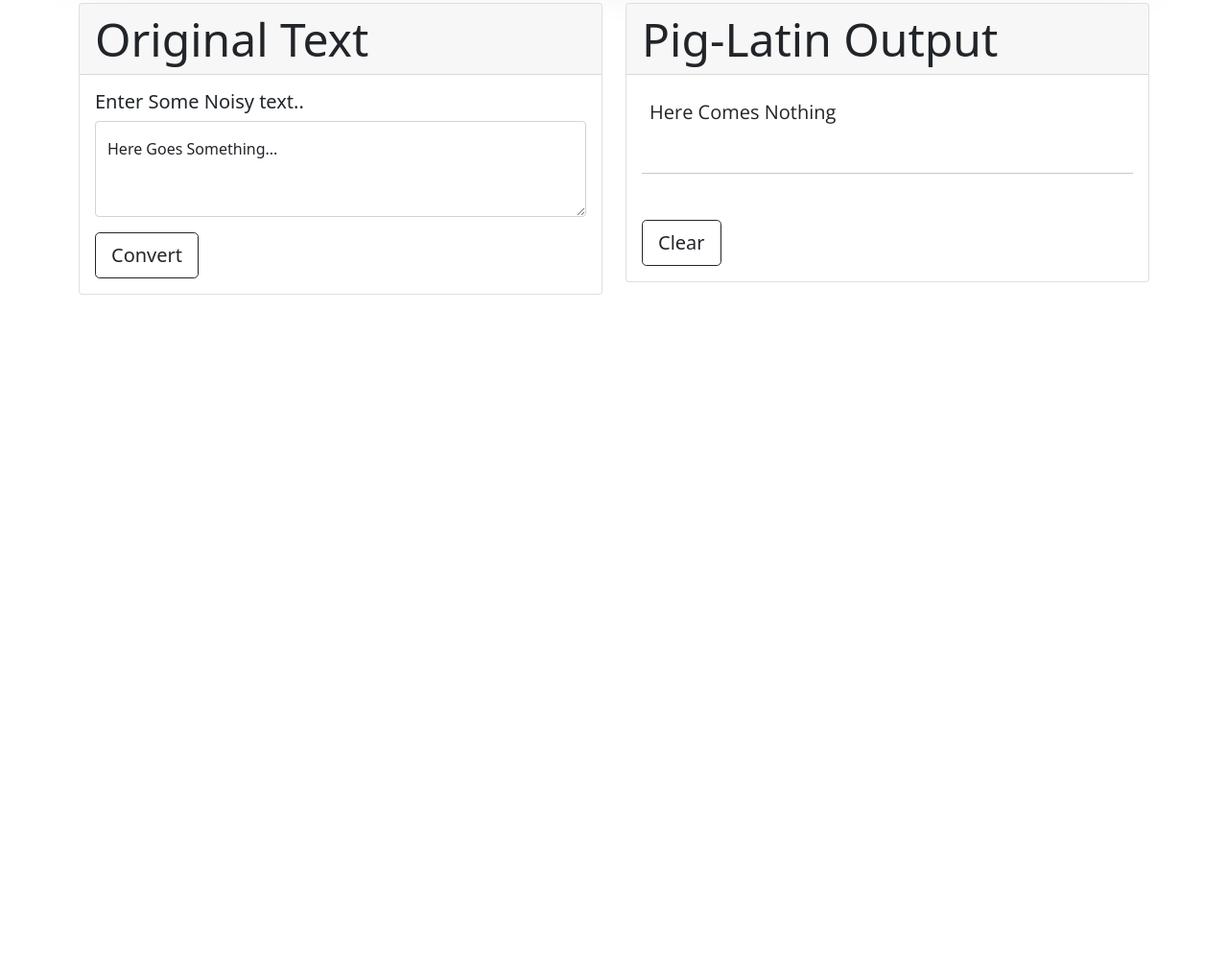
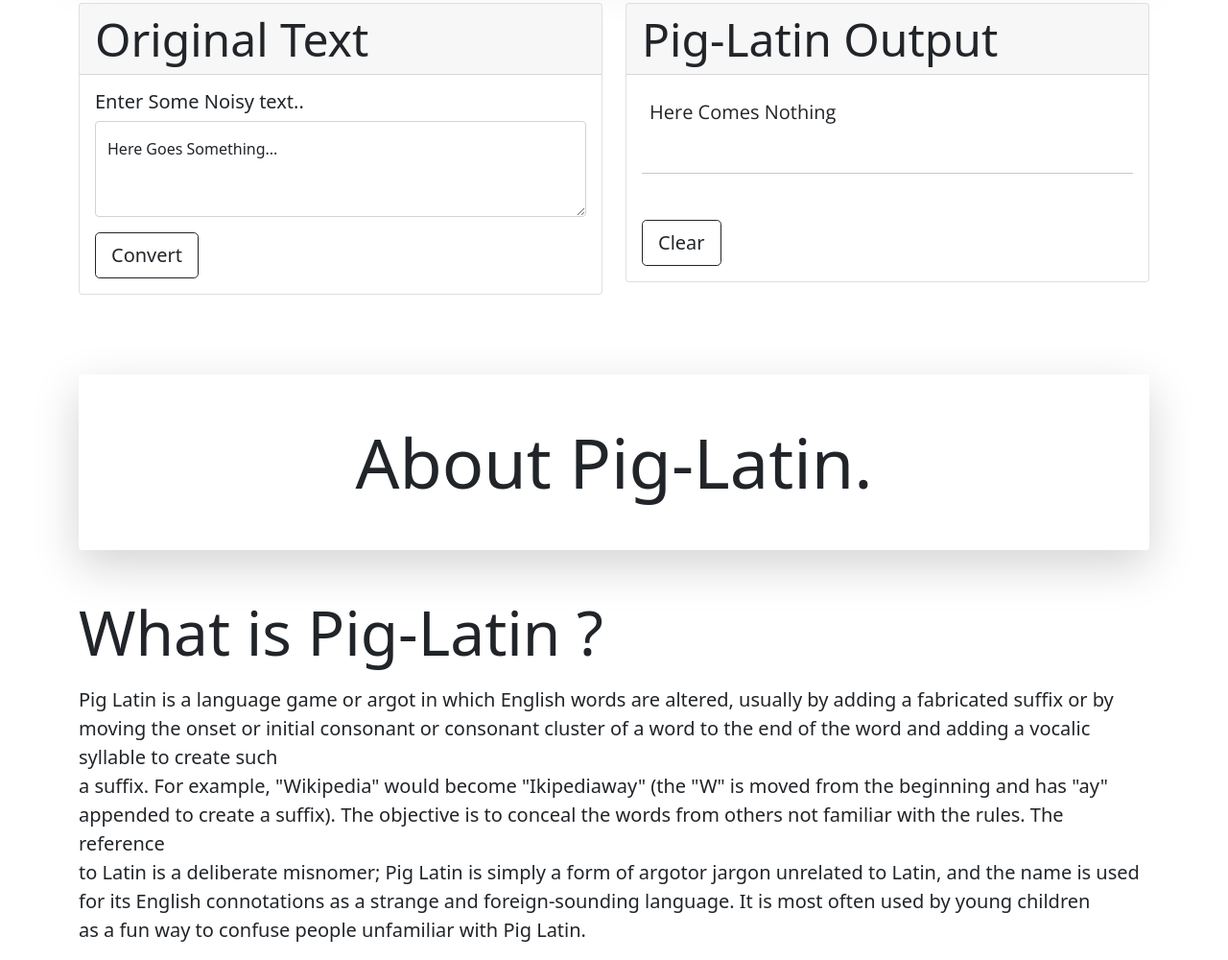
Before and after one commit to crypto-navdeep/Pig-Latin, a plain HTML site: page index.html in a window 1280 px wide. Shown: the part 218-1218 px from the top of the page at 96% size. Before the commit the page ends 800 px from the top, so only its background shows below. Drawn offline with nearby package versions, Linux system fonts and the light colour scheme.

Commit message:
made the final website proto-type

```diff
--- a/index.html
+++ b/index.html
@@ -47,10 +47,18 @@
                 </div>
             </div>
         </section>
+        <section class="shadow-lg my-5 bg-body rounded">
+            <h2 class="display-2 text-center py-5">About Pig-Latin.</h2>
+        </section>
+        <div class="about-pig-latin mt-5">
+            <h3 class="display-3 my-3 float-left">What is Pig-Latin ?</h3>
+            <p class="lead" id="pig-latin-explanation"></p>
+        </div>
     </div>
     <!-- Bootstrap JavaScript CDN -->
     <script src="https://cdn.jsdelivr.net/npm/bootstrap@5.0.1/dist/js/bootstrap.bundle.min.js" integrity="sha384-gtEjrD/SeCtmISkJkNUaaKMoLD0//ElJ19smozuHV6z3Iehds+3Ulb9Bn9Plx0x4" crossorigin="anonymous"></script>
     <script src="script.js"></script>
+    <script src="script1.js"></script>
 </body>
 
 </html>
--- a/script1.js
+++ b/script1.js
@@ -2,7 +2,7 @@ const paragraph = `Pig Latin is a language game or argot in which English words
 a suffix. For example, "Wikipedia" would become "Ikipediaway" (the "W" is moved from the beginning and has "ay" appended to create a suffix). The objective is to conceal the words from others not familiar with the rules. The reference
 to Latin is a deliberate misnomer; Pig Latin is simply a form of argotor jargon unrelated to Latin, and the name is used for its English connotations as a strange and foreign-sounding language. It is most often used by young children
 as a fun way to confuse people unfamiliar with Pig Latin.`;
-
+/*
 const list = `<li>- Let's take the word pig which would get translated into <code>igpay</code>. - And let's take the word <code>enlarge</code> which would get translated into <code>enlargeyay</code> Did you notice what happens ? You would think
 that some bizarre word is spitted out, but no, here is how it works... Here are the rules...
 </li>
@@ -11,4 +11,7 @@ that some bizarre word is spitted out, but no, here is how it works... Here are
 </li>
 <li>
 - but when there is a constant at the starting of the word, then it would cut the entire consonant cluster till it gets the vowel and stops. now the cut word is going to be attached to the last of the word and the suffix <code>yay</code>                            would be added.
-</li>`;
+</li>`; */
+
+let pigLatinExp = document.getElementById('pig-latin-explanation');
+pigLatinExp.innerText = paragraph;
```
